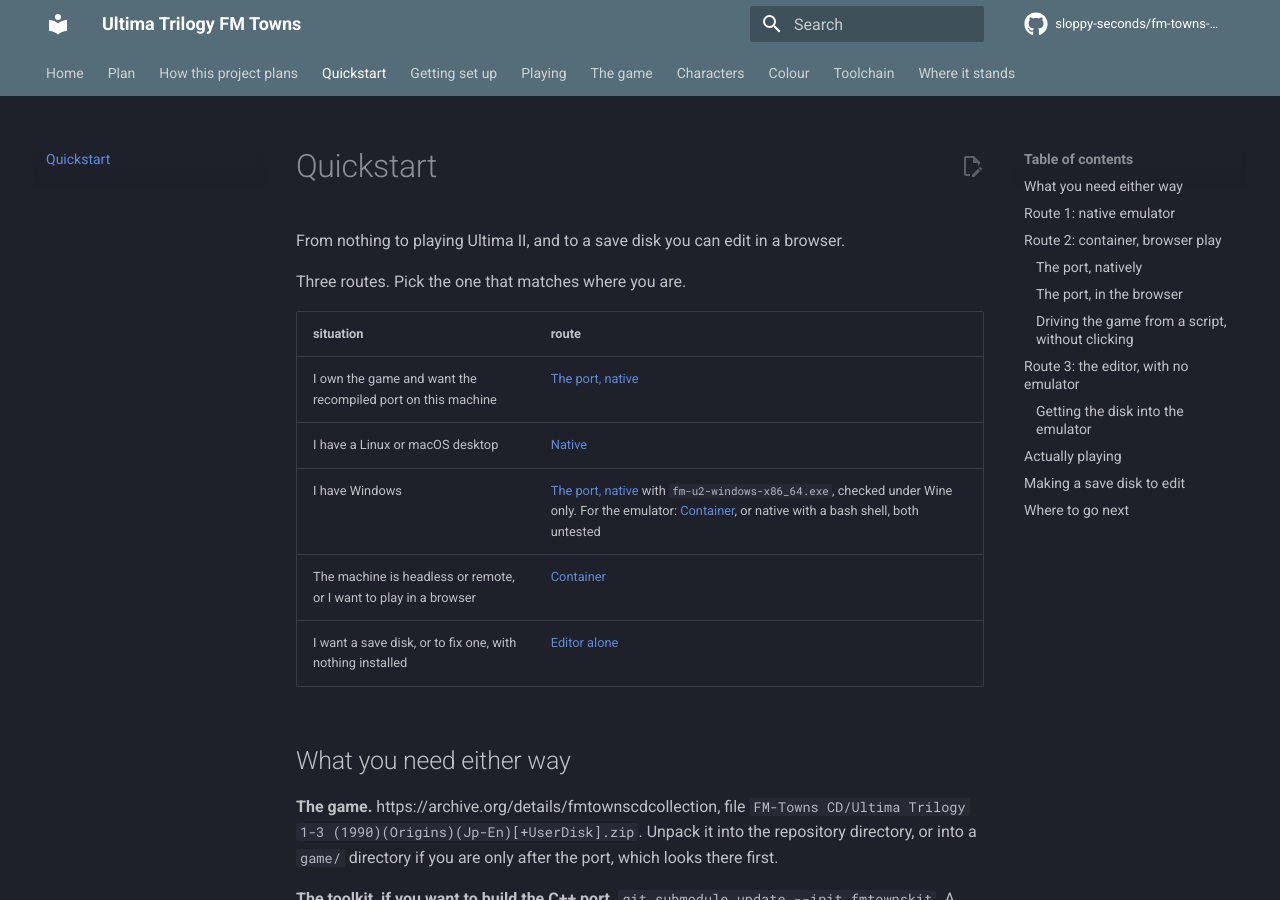
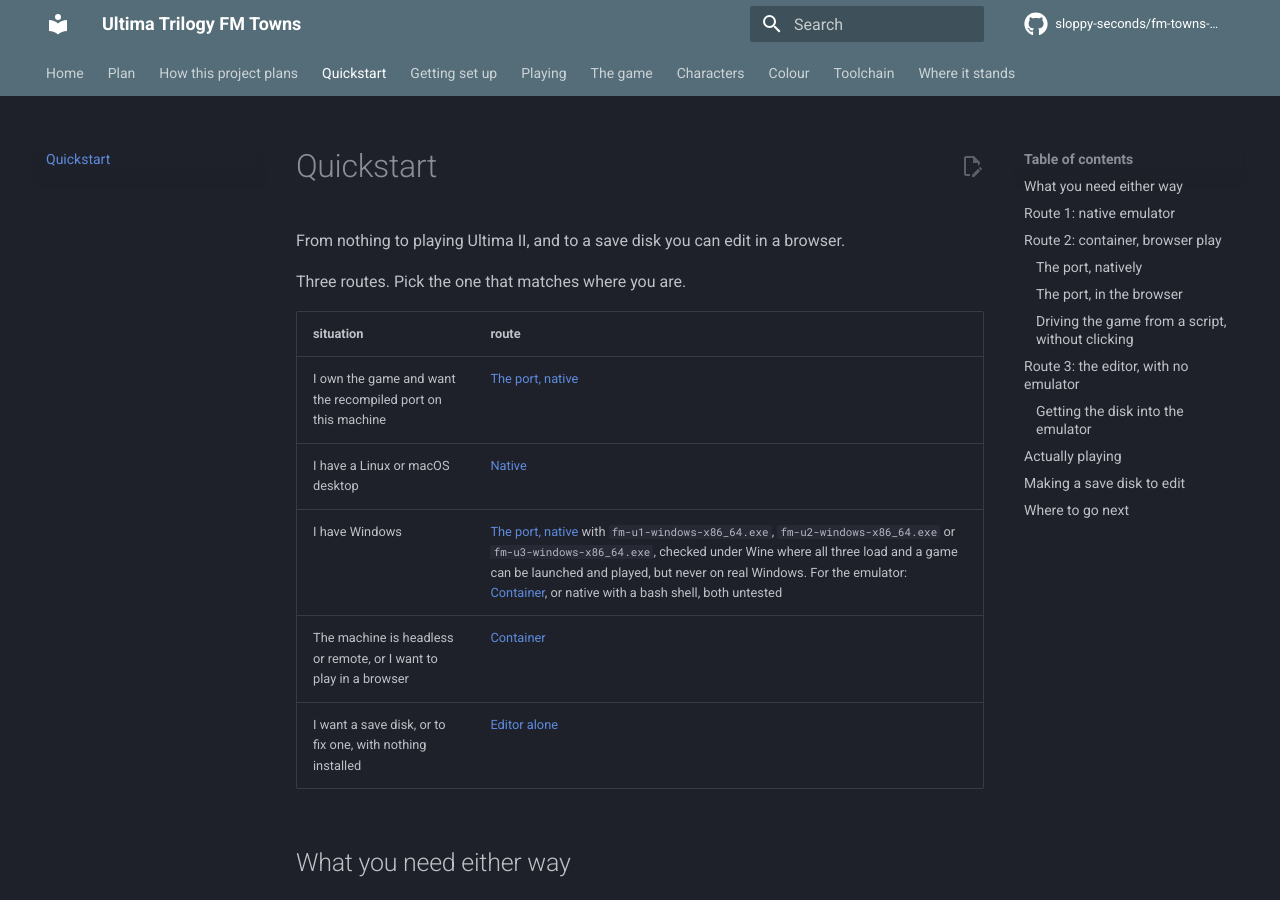
Before and after one commit to sloppy-seconds/fm-towns-ultima, an MkDocs documentation site: the page built from docs/quickstart.md, in a window 1280 px wide and 900 px high. Built offline with MkDocs 1.6.1 and Material for MkDocs 9.7.7, drawn with Linux system fonts in a browser that asks for light colours; comment, search, counter and statistics services are not loaded.

Commit message:
windows: all three load under Wine and a game can be launched and played
Paul's report, and it corrects a claim this branch made two commits ago. The
release notes said Ultima I and III 'have not been started under Wine at all, so
for those the build itself and its import table are the entire claim'. They now
load in Wine and a game can be launched and played, so that is three working
Windows builds and not one.

What has not changed: none of the three has run on a real Windows machine, because
this project has no access to one. Wine is a proxy and not the thing itself, and
Ultima II is still the only one compared frame for frame against its Linux build.

Corrected in the three places the claim was made, since a stale platform claim is
the kind that gets copied into a release body: the release notes in the workflow,
README's platform paragraph, and the quickstart's Windows row. tools/README's
win-build.sh row now says who ran them rather than that nobody had.

```diff
--- a/docs/quickstart.md
+++ b/docs/quickstart.md
@@ -8,7 +8,7 @@
 |---|---|
 | I own the game and want the recompiled port on this machine | [The port, native](#the-port-natively) |
 | I have a Linux or macOS desktop | [Native](#route-1-native-emulator) |
-| I have Windows | [The port, native](#the-port-natively) with `fm-u2-windows-x86_64.exe`, checked under Wine only. For the emulator: [Container](#route-2-container-browser-play), or native with a bash shell, both untested |
+| I have Windows | [The port, native](#the-port-natively) with `fm-u1-windows-x86_64.exe`, `fm-u2-windows-x86_64.exe` or `fm-u3-windows-x86_64.exe`, checked under Wine where all three load and a game can be launched and played, but never on real Windows. For the emulator: [Container](#route-2-container-browser-play), or native with a bash shell, both untested |
 | The machine is headless or remote, or I want to play in a browser | [Container](#route-2-container-browser-play) |
 | I want a save disk, or to fix one, with nothing installed | [Editor alone](#route-3-the-editor-with-no-emulator) |
 
```
Also changed, not shown: README.md (+4 -2 lines), tools/README.md (+1 -1 lines), 1 other file.
